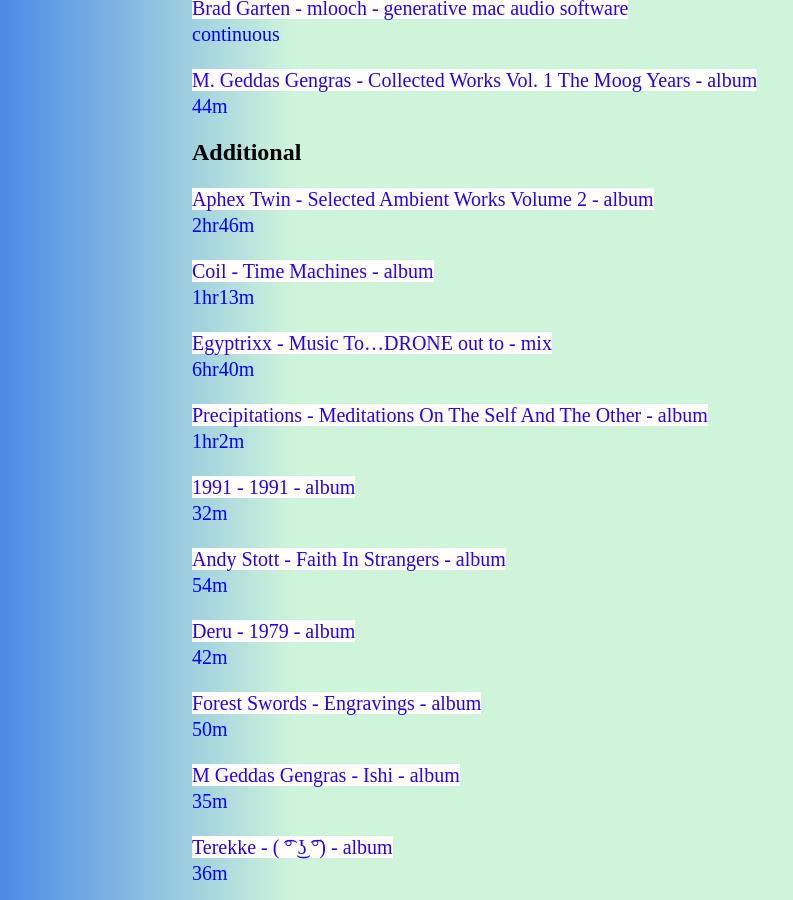
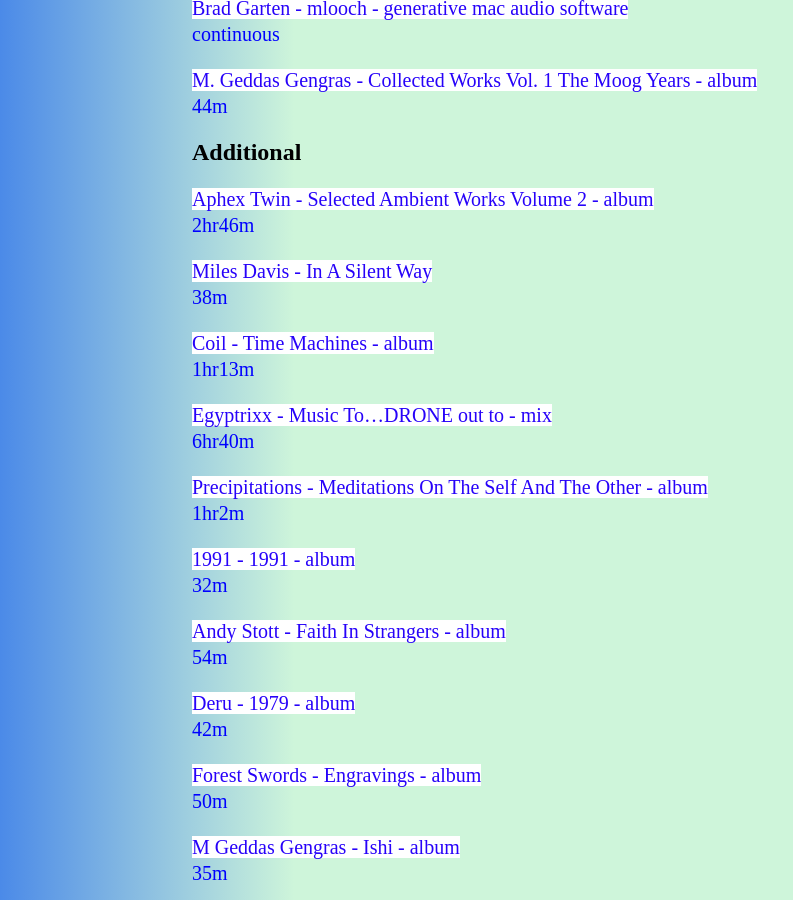
Before and after one commit to lee2sman/nosebook, a Jekyll site: the page built from _posts/2018-02-20-music-for-flow-states.md, in a window 1280 px wide and 900 px high, scrolled down 1119 px. Shown: the whole window, without its empty margins (0-793 px from the left). Built offline with Jekyll 4.4.1, drawn with Linux system fonts in a browser that asks for light colours.

Commit message:
add in a silent way

```diff
--- a/_posts/2018-02-20-music-for-flow-states.md
+++ b/_posts/2018-02-20-music-for-flow-states.md
@@ -49,6 +49,9 @@
 [Aphex Twin - Selected Ambient Works Volume 2 - album](https://www.youtube.com/watch?v=wXd0QcTR5_M)
 2hr46m
 
+[Miles Davis - In A Silent Way](https://www.youtube.com/watch?v=lQKt7DTKyJU)
+38m
+
 [Coil - Time Machines - album](https://open.spotify.com/embed/album/5pWk2zkLimYnAAbEcISkxU)
 1hr13m
 
```
